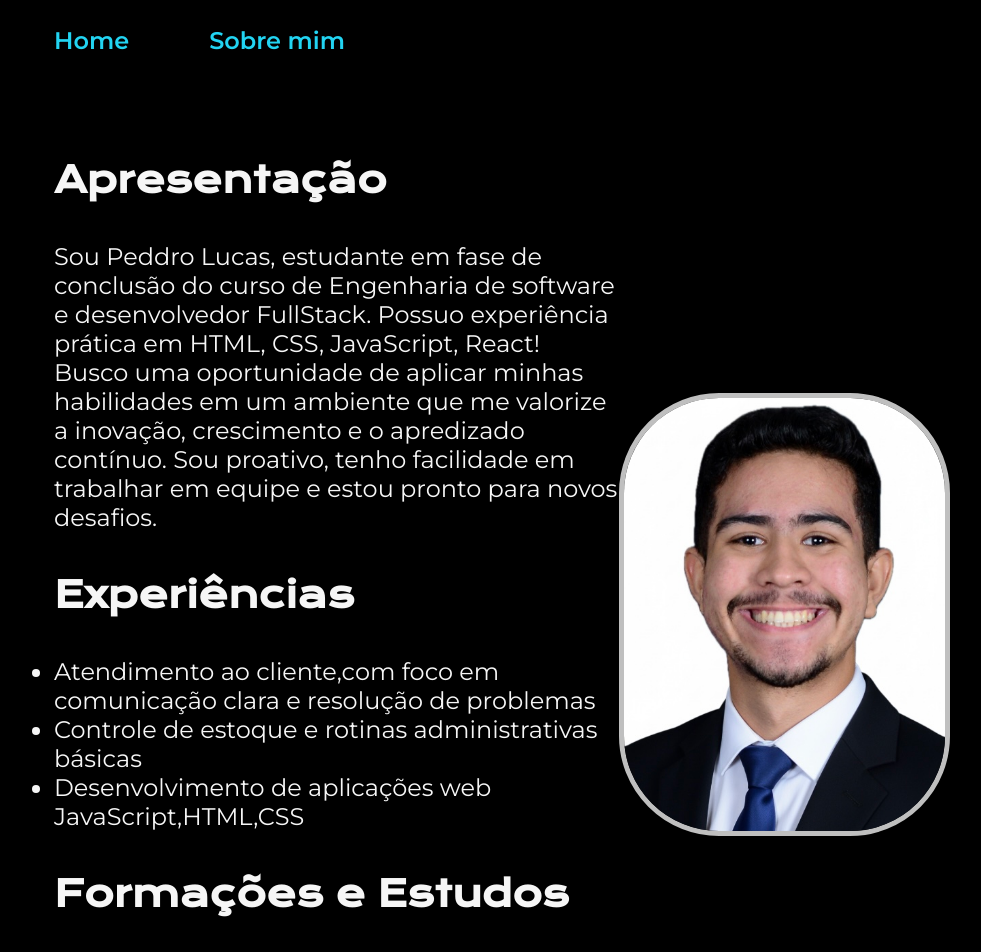
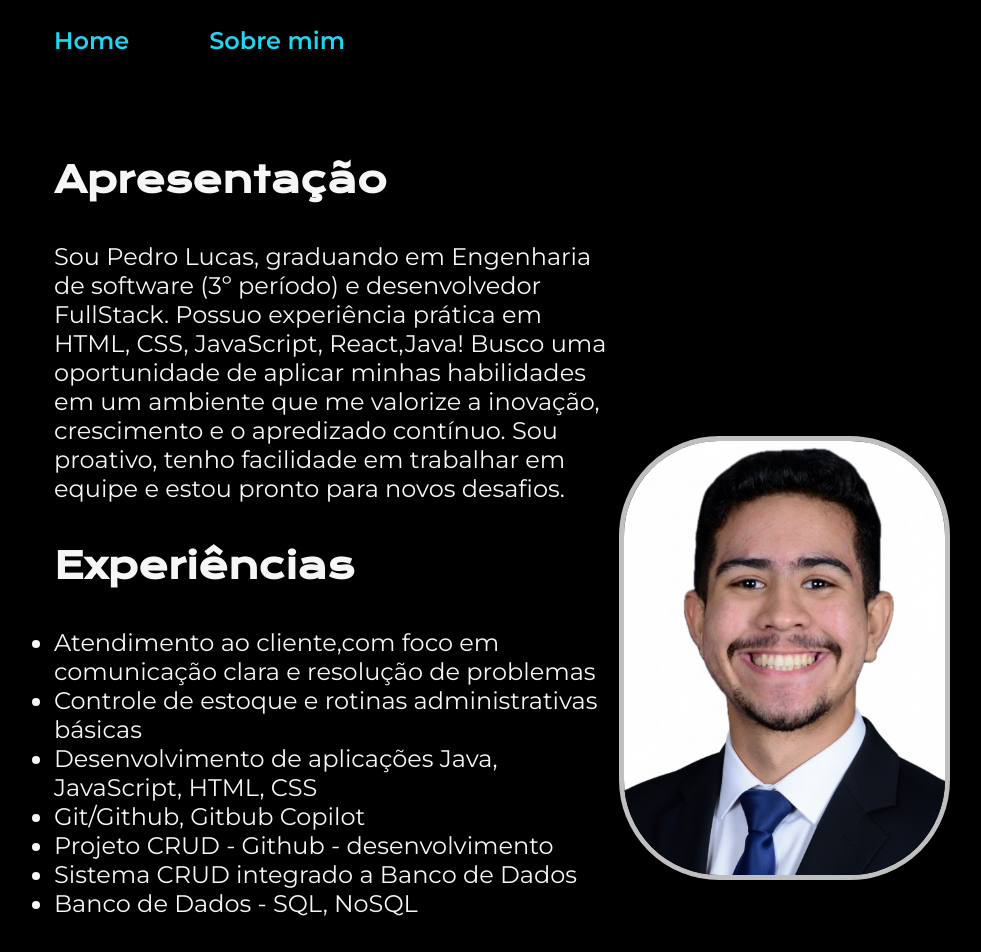
Before and after one commit to pedrolbr25/Grade-curricular, a plain HTML site: page index.html in a window 1280 px wide. Shown: the top 952 px of the page, without its empty margins (138-1119 px from the left). Drawn offline with nearby package versions, Linux system fonts and the light colour scheme; a script that the page names is missing.

Commit message:
Alterações nos textos

```diff
--- a/index.html
+++ b/index.html
@@ -22,19 +22,25 @@
         <section class="apresentacao__conteudo">
             <h1 class="apresentacao__conteudo__titulo">Apresentação</h1>
             <p class="apresentacao__conteudo__texto">
-                Sou Peddro Lucas, estudante em fase de conclusão do curso de Engenharia de software e desenvolvedor FullStack. Possuo experiência prática em HTML, CSS, JavaScript, React! Busco uma oportunidade de aplicar minhas habilidades em um ambiente que me valorize a inovação, crescimento e o apredizado contínuo. Sou proativo, tenho facilidade em trabalhar em equipe e estou pronto para novos desafios.
+                Sou Pedro Lucas, graduando em Engenharia de software (3º período) e desenvolvedor FullStack. Possuo experiência prática em HTML, CSS, JavaScript, React,Java! Busco uma oportunidade de aplicar minhas habilidades em um ambiente que me valorize a inovação, crescimento e o apredizado contínuo. Sou proativo, tenho facilidade em trabalhar em equipe e estou pronto para novos desafios.
             </p>
             <h2 class="apresentacao__conteudo__titulo">Experiências</h2>
             <ul class="apresentacao__conteudo__texto">
                 <li>Atendimento ao cliente,com foco em comunicação clara e resolução de problemas</li>
                 <li>Controle de estoque e rotinas administrativas básicas</li>
-                <li>Desenvolvimento de aplicações web JavaScript,HTML,CSS</li>
+                <li>Desenvolvimento de aplicações Java, JavaScript, HTML, CSS</li>
+                <li>Git/Github, Gitbub Copilot</li>
+                <li>Projeto CRUD - Github - desenvolvimento</li>
+                <li>Sistema CRUD integrado a Banco de Dados</li>
+                <li>Banco de Dados - SQL, NoSQL</li>
+
             </ul>
             <h2 class="apresentacao__conteudo__titulo">Formações e Estudos</h2>
             <div class="apresentacao__conteudo__texto">
             <ul class="apresentacao__conteudo__texto">
                 <li>Cursando Engenharia de Software — UNASP (EAD) <a</a> </li>
                 <li>FullStack - Alura Curso <a href="linkdocertificado">com certificado</a></<li><li>Inglês — Aulas particulares (B1) <a</a></li>
+
             </ul>
             </div>
         </section>
```
Also changed, not shown: about.html (+2 -2 lines).
